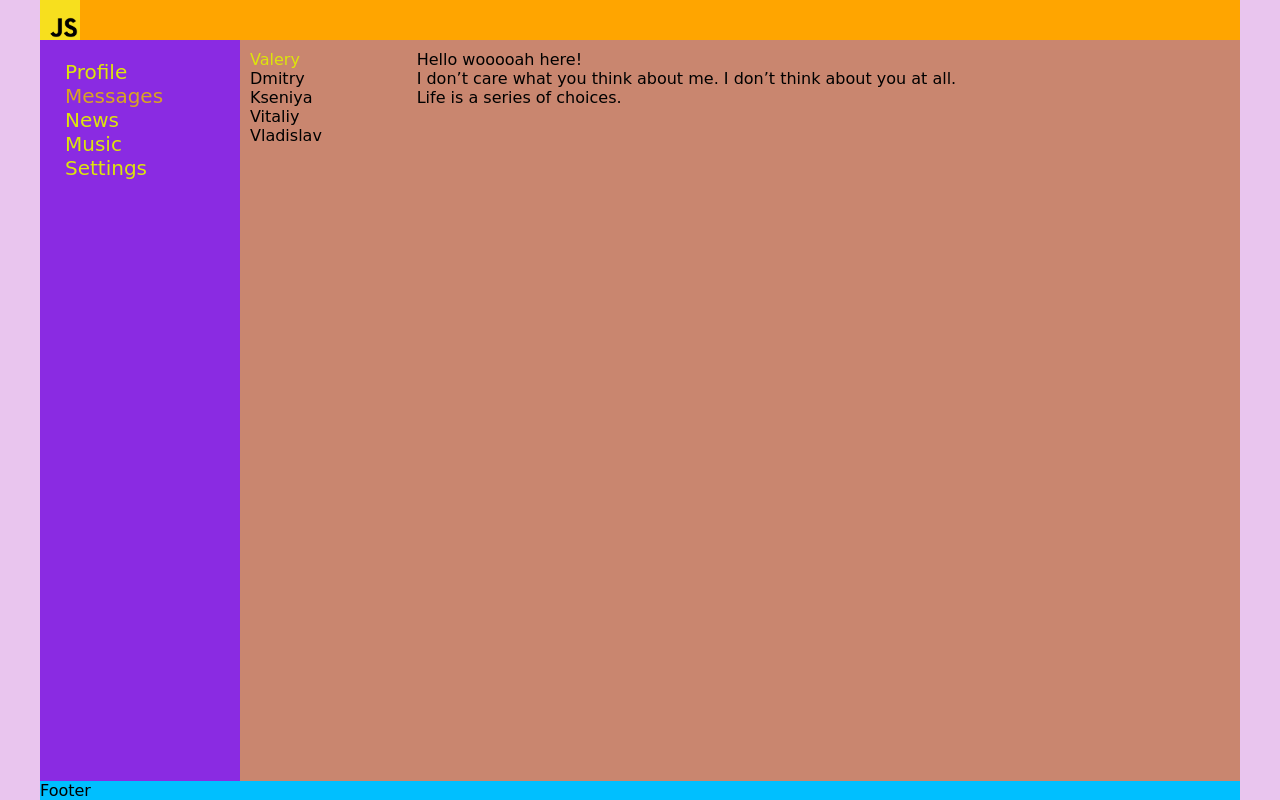
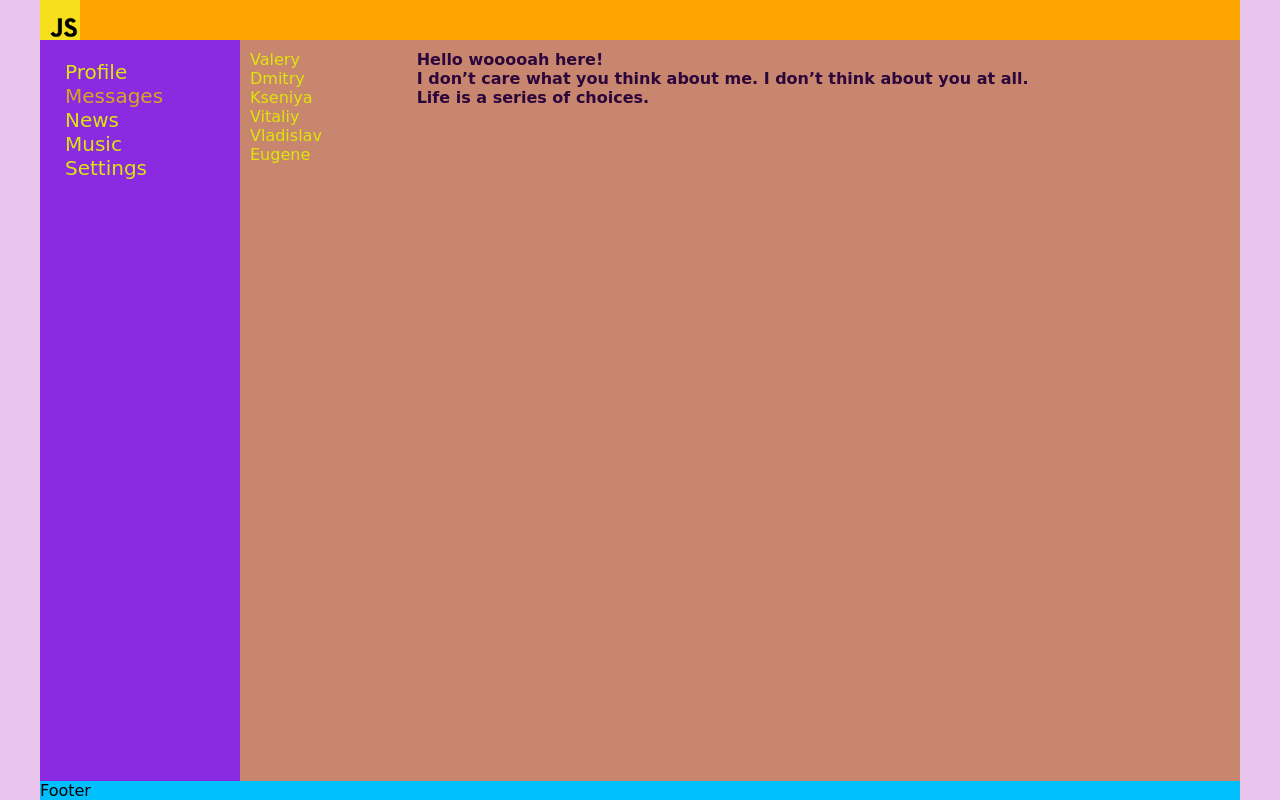
Before and after one commit to valeryaosta/sn-new, a React (Create React App) app: page /dialogs in a window 1280 px wide. Built offline with nearby package versions, Linux system fonts and the light colour scheme.

Commit message:
22 -  trailing path='path/*' instead of exact (router v6)

```diff
--- a/src/App.js
+++ b/src/App.js
@@ -16,8 +16,8 @@ const App = () => {
             <Navbar/>
             <div className='app-wrapper-content'>
                 <Routes>
-                    <Route path='/dialogs' element={<Dialogs/>}/>
-                    <Route path='/profile' element={<Profile/>}/>
+                    <Route path='/dialogs/*' element={<Dialogs/>}/>
+                    <Route path='/profile/*' element={<Profile/>}/>
                     <Route path='/news' element={<News/>}/>
                     <Route path='/music' element={<Music/>}/>
                     <Route path='/settings' element={<Settings/>}/>
--- a/src/components/Dialogs/Dialogs.jsx
+++ b/src/components/Dialogs/Dialogs.jsx
@@ -1,24 +1,28 @@
 import React from 'react';
 import s from './Dialogs.module.css'
+import {NavLink} from "react-router-dom";
 
 const Dialogs = () => {
     return (
         <div className={s.dialogs}>
             <div className={s.dialogsItems}>
-                <div className={s.dialog + ' ' + s.active}>
-                    Valery
+                <div className={`${s.dialog} ${s.activeLink}`}>
+                    <NavLink to='/dialogs/1' className={({isActive}) => isActive ? s.activeLink : ''}>Valery</NavLink>
                 </div>
                 <div className={s.dialog}>
-                    Dmitry
+                    <NavLink to='/dialogs/2' className={({isActive}) => isActive ? s.activeLink : ''}>Dmitry</NavLink>
                 </div>
                 <div className={s.dialog}>
-                    Kseniya
+                    <NavLink to='/dialogs/3' className={({isActive}) => isActive ? s.activeLink : ''}>Kseniya</NavLink>
                 </div>
                 <div className={s.dialog}>
-                    Vitaliy
+                    <NavLink to='/dialogs/4' className={({isActive}) => isActive ? s.activeLink : ''}>Vitaliy</NavLink>
                 </div>
                 <div className={s.dialog}>
-                    Vladislav
+                    <NavLink to='/dialogs/5' className={({isActive}) => isActive ? s.activeLink : ''}>Vladislav</NavLink>
+                </div>
+                <div className={s.dialog}>
+                    <NavLink to='/dialogs/6' className={({isActive}) => isActive ? s.activeLink : ''}>Eugene</NavLink>
                 </div>
             </div>
             <div className={s.messages}>
--- a/src/components/Dialogs/Dialogs.module.css
+++ b/src/components/Dialogs/Dialogs.module.css
@@ -20,5 +20,21 @@
 }
 
 .messages .message {
+    color: #2c063b;
+    font-weight: 600;
+}
 
+.dialog a {
+    color: #dde50a;
+    text-decoration: none;
 }
+
+.dialog a:hover {
+    color: #2c063b;
+    font-weight: 500;
+}
+
+.dialog a.activeLink {
+    color: #2c063b;
+    font-weight: 700;
+}
```
